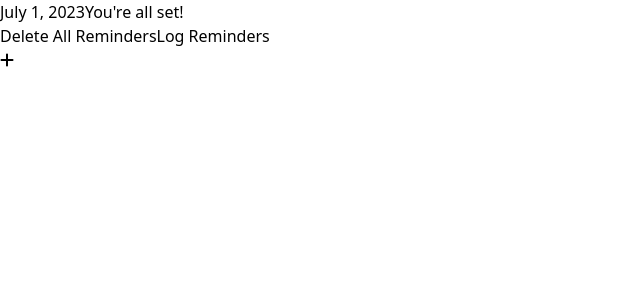
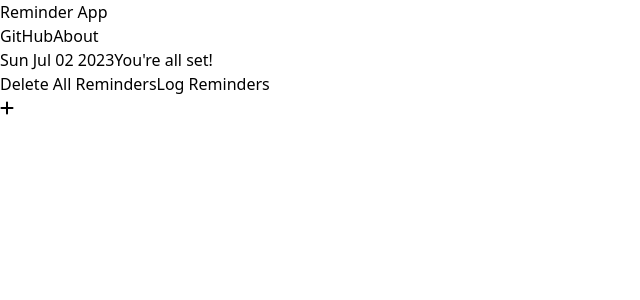
Before and after one commit to hassanaljadooa/JRM, a React (Vite) app: page / in a window 1280 px wide. Shown: the top 300 px of the page, without its empty margins (0-640 px from the left). Built offline with nearby package versions, Linux system fonts and the light colour scheme.

Commit message:
Added a navbar, made small design changers.

```diff
--- a/src/App.jsx
+++ b/src/App.jsx
@@ -4,6 +4,7 @@ import {CreateReminderButton} from "./Components/CreateReminderButton.jsx";
 import {Badge} from "./Components/Elements/Badge.jsx";
 import {ReminderViewer} from "./Components/ReminderViewer.jsx";
 import {VerticalDivider} from "./Components/Elements/VerticalDivider.jsx";
+import {NavBar} from "./Components/NavBar.jsx";
 
 export default function App() {
     const [todos, setTodos] = useState(() => {
@@ -74,8 +75,9 @@ export default function App() {
     //console.log(todos)
     return (
         <div>
-            <div className="bg-black px-2 py-1.5 flex border-b border-b-slate-500 gap-1">
-                <Badge type="info" content={"July 1, 2023"} />
+            <NavBar />
+            <div className="custom-scrollbar bg-black px-2 py-1.5 flex border-b border-b-slate-500 gap-1 overflow-x-auto">
+                <Badge type="info" content={currentDate.toDateString()} />
                 <Badge type={todos.length === 0 ? "success" : "info"} content={todos.length === 0 ? "You're all set!" : `${todos.length} Incomplete`} />
                 <VerticalDivider />
                 <button onClick={() => {setTodos([])}}>
--- /dev/null
+++ b/src/Components/NavBar.jsx
@@ -0,0 +1,15 @@
+export const NavBar = () => {
+	return (
+		<>
+			<div className="w-full bg-slate-100 p-2 flex justify-between">
+				<div className="py-2 font-thin text-xl">
+					Reminder App
+				</div>
+				<div className="flex gap-2">
+					<a href="https://github.com/hassanaljadooa/reminder" className="px-2 py-1 bg-gray-200 rounded-lg text-sm font-medium hover:bg-gray-300 active:bg-gray-400 focus:relative">GitHub</a>
+					<button className="px-2 py-1 bg-gray-200 rounded-lg text-sm font-medium hover:bg-gray-300 active:bg-gray-400 focus:relative">About</button>
+				</div>
+			</div>
+		</>
+	)
+}
--- a/src/Components/ReminderViewer.jsx
+++ b/src/Components/ReminderViewer.jsx
@@ -22,14 +22,14 @@ export function ReminderViewer({id, title, completed, color, datetime, toggleRem
 
 	return (
 		<>
-			<div className="bg-slate-100 w-full h-auto rounded-t-lg text-xl p-2">
-				<p className="">{title}</p>
+			<div className="bg-slate-100 w-full h-auto rounded-t-lg p-2">
+				<p className="font-medium text-xl">{title}</p>
 				<Badge type="warning" content={"Due: " + datetime} />
 			</div>
 			<div className="h-auto w-full">
 				<span className="flex justify-between -space-x-px overflow-hidden rounded-b-lg border-t-2 border-t-indigo-300 bg-white">
 					<button onClick={() => {toggleReminder(id, true)}} className="w-full inline-block px-4 py-2 text-sm font-medium text-gray-700 hover:bg-gray-50 focus:relative">
-							<i className="fa-solid fa-check"></i>
+						<i className="fa-solid fa-check text-xl"></i>
 					</button>
 					<button onClick={reminderEditor} className="w-full inline-block px-4 py-2 text-sm font-medium text-gray-700 hover:bg-gray-50 focus:relative">
 						<i className="fa-solid fa-pen"></i>
```
Lines whose indentation alone changed are shown as unchanged.
